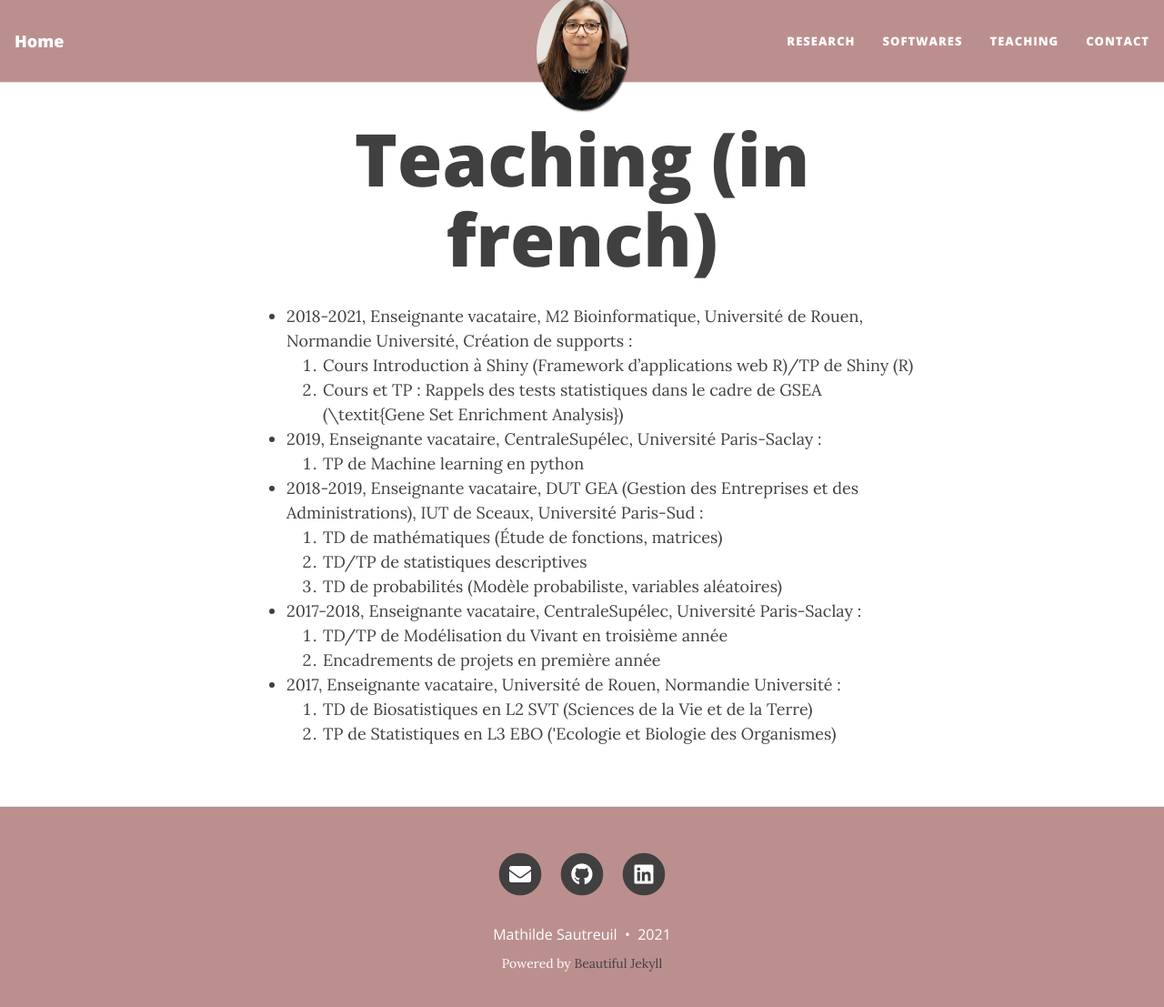
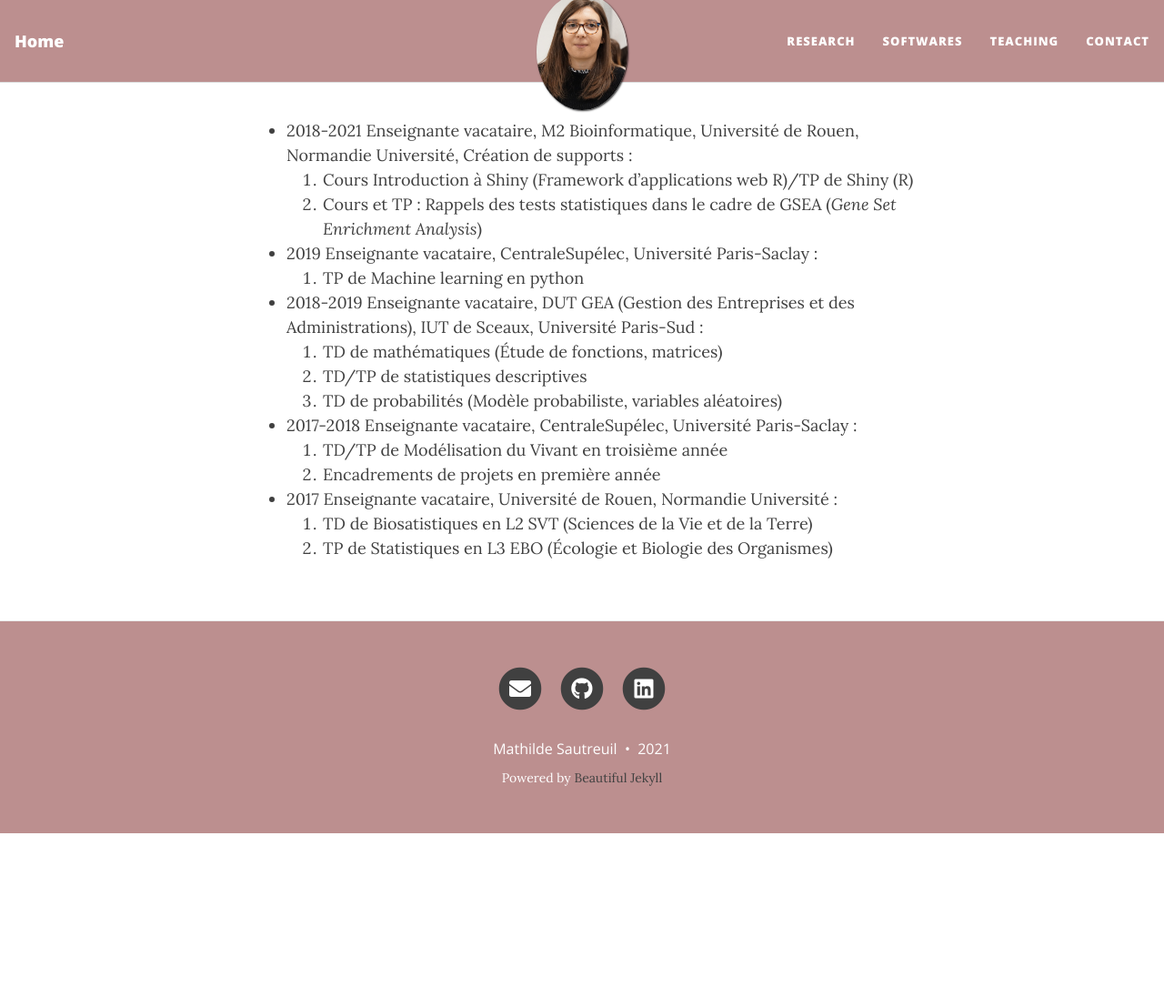
Before and after one commit to mathildesautreuil/mathildesautreuil.github.io, a Jekyll site: the page built from teaching.md, in a window 1280 px wide and 1120 px high. Shown: the top 1107 px of the window at 91% size. Built offline with Jekyll 4.4.1, drawn with Linux system fonts in a browser that asks for light colours; nearby versions of some CDN libraries.

Commit message:
modif teaching.md

```diff
--- a/teaching.md
+++ b/teaching.md
@@ -1,20 +1,20 @@
 ---
 layout: page
-title: Teaching (in french)
+subtitle: Teaching (in french)
 ---
 
-* 2018-2021, Enseignante vacataire, M2 Bioinformatique, Université de Rouen, Normandie Université, Création de supports :
+* 2018-2021 Enseignante vacataire, M2 Bioinformatique, Université de Rouen, Normandie Université, Création de supports :
 1. Cours Introduction à Shiny (Framework d'applications web R)/TP de Shiny (R)
-2. Cours et TP : Rappels des tests statistiques dans le cadre de GSEA (\textit{Gene Set Enrichment Analysis})
-* 2019, Enseignante vacataire, CentraleSupélec, Université Paris-Saclay :
+2. Cours et TP : Rappels des tests statistiques dans le cadre de GSEA (*Gene Set Enrichment Analysis*)
+* 2019 Enseignante vacataire, CentraleSupélec, Université Paris-Saclay :
 1. TP de Machine learning en python
-* 2018-2019, Enseignante vacataire, DUT GEA (Gestion des Entreprises et des Administrations), IUT de Sceaux, Université Paris-Sud :
+* 2018-2019 Enseignante vacataire, DUT GEA (Gestion des Entreprises et des Administrations), IUT de Sceaux, Université Paris-Sud :
 1. TD de mathématiques (Étude de fonctions, matrices)
 2. TD/TP de statistiques descriptives
 3. TD de probabilités (Modèle probabiliste, variables aléatoires)
-* 2017-2018, Enseignante vacataire, CentraleSupélec, Université Paris-Saclay :
+* 2017-2018 Enseignante vacataire, CentraleSupélec, Université Paris-Saclay :
 1. TD/TP de Modélisation du Vivant en troisième année
 2. Encadrements de projets en première année
-* 2017, Enseignante vacataire, Université de Rouen, Normandie Université :
+* 2017 Enseignante vacataire, Université de Rouen, Normandie Université :
 1. TD de Biosatistiques en L2 SVT (Sciences de la Vie et de la Terre)
-2. TP de Statistiques en L3 EBO (\'Ecologie et Biologie des Organismes)
+2. TP de Statistiques en L3 EBO (Écologie et Biologie des Organismes)
```
